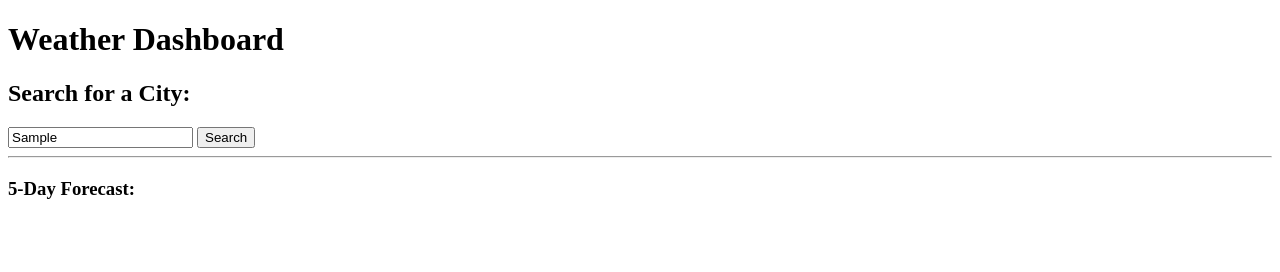
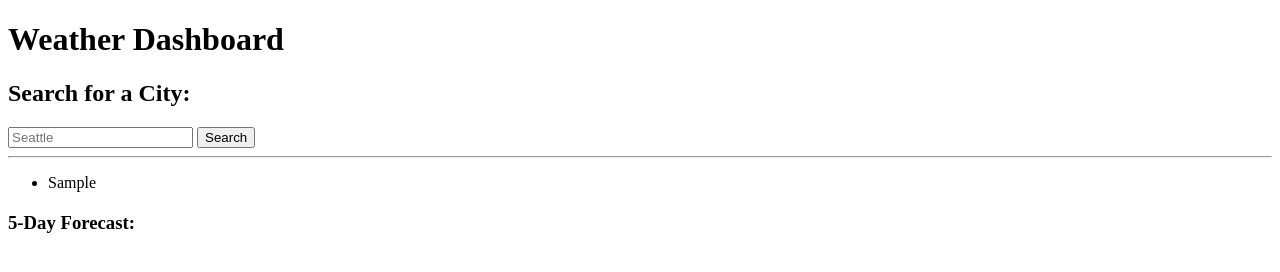
Before and after one commit to bear-muna/sixth-challenge, a plain HTML site: page index.html in a window 1280 px wide. Both pictures are taken after typing "Sample" into the empty fields and a click on the button "Search". Drawn offline with Linux system fonts and the light colour scheme; no server answers.

Commit message:
add local storage functions

```diff
--- a/assets/js/script.js
+++ b/assets/js/script.js
@@ -1,12 +1,22 @@
 // Variables
-var cityName = "London";
+var cityName = undefined;
 var lat = undefined;
 var lon = undefined;
 var cityURL = undefined;
-var url = "https://api.openweathermap.org/geo/1.0/direct?q=" + cityName + "&limit=5&appid={api-key}";
+var attArray = [];
+var previousSearchArray = [];
 
-function getApi(requestUrl) {
-  fetch(requestUrl)
+
+var cityAttList = document.querySelector('#city-attributes-list');
+var previousSearchList = document.querySelector('#previous-search-list');
+var searchBtn = document.querySelector('#search-btn');
+var cityInput = document.querySelector('#city-input');
+var searchForm = document.querySelector('#search');
+
+function getApi() {
+
+
+    fetch("https://api.openweathermap.org/geo/1.0/direct?q=" + cityName + "&limit=5&{apikey}")
     .then(function (response) {
       console.log(response);
       return response.json();
@@ -35,8 +45,80 @@ function getApiCity(cityURL) {
         })
         .then(function(data) {
             console.log(data);
+
+            for(let i = 0; i < 3; i++) {
+                console.log("Date: " + data.list[i].dt_txt);
+                console.log("Temperature: " + data.list[i].main.temp);
+                console.log("Wind: " + data.list[i].wind.speed);
+                console.log("Humidity: " + data.list[i].main.humidity);
+            }
+
+
+
+
+
+
+
         })
 };
 
+function printData() {
 
-getApi(url);
+}
+
+function search(event) {
+    event.preventDefault();
+
+    cityName = cityInput.value.trim();
+
+    cityInput.value = "";
+
+    console.log(cityName);
+
+    storeLocal();
+
+    retrieveLocal();
+
+    getApi();
+}
+
+function storeLocal() {
+
+    var previousCityName = cityName;
+
+    previousSearchArray.push(previousCityName);
+
+    localStorage.setItem('previous-search', JSON.stringify(previousSearchArray));
+}
+
+function retrieveLocal() {
+    var parsedArray = JSON.parse(localStorage.getItem('previous-search'));
+
+    if (parsedArray !== null) {
+        previousSearchArray = parsedArray;
+    }
+
+    renderArray();
+}
+
+function renderArray() {
+    previousSearchList.textContent = "";
+
+    for(let i = 0; i < previousSearchArray.length; i++) {
+        var li = document.createElement('li');
+
+        li.setAttribute('class', 'previous-search-city');
+
+        li.textContent = previousSearchArray[i];
+        previousSearchList.append(li);
+
+    }
+
+
+
+}
+
+
+searchForm.addEventListener('submit', search);
+
+retrieveLocal();
--- a/index.html
+++ b/index.html
@@ -13,20 +13,21 @@
         <h1>Weather Dashboard</h1>
     </header>
     <main>
-        <aside id="search">
+        <form id="search">
             <h2>Search for a City:</h2>
-            <input type="city" placeholder="Seattle">
-            <button>Search</button>
+            <input id='city-input' for='search' type="city" placeholder="Seattle">
+            <button name="search" id="search-btn">Search</button>
             <hr>
-            <ul id="previous-search"></ul>
-        </aside>
+            <ul id="previous-search-list"></ul>
+        </form>
         <section id="results">
             <section id="city-day-of">
                 <h2 id="city-name"></h2>
-                <ul class="city-attributes"></ul>
+                <ul class="city-attributes-list"></ul>
             </section>
             <h3>5-Day Forecast:</h3>
             <section id="5-day">
+
             </section>
         </section>
     </main>
```
